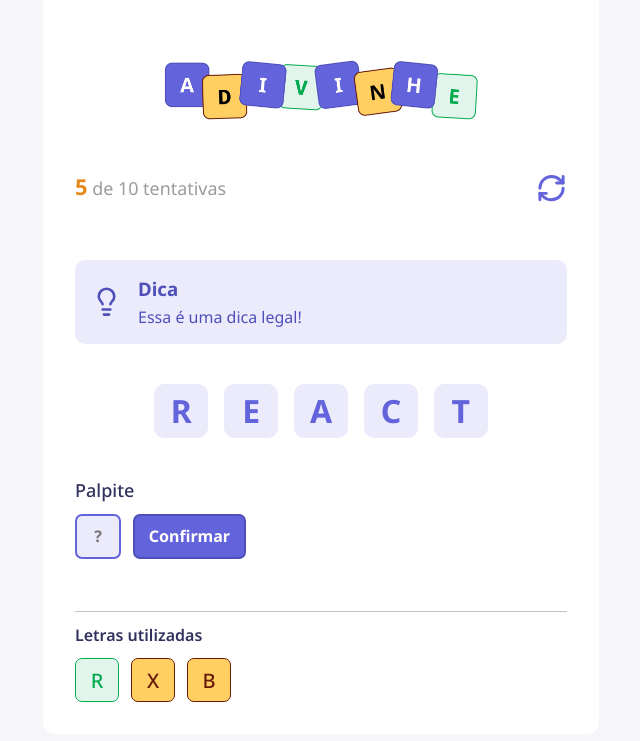
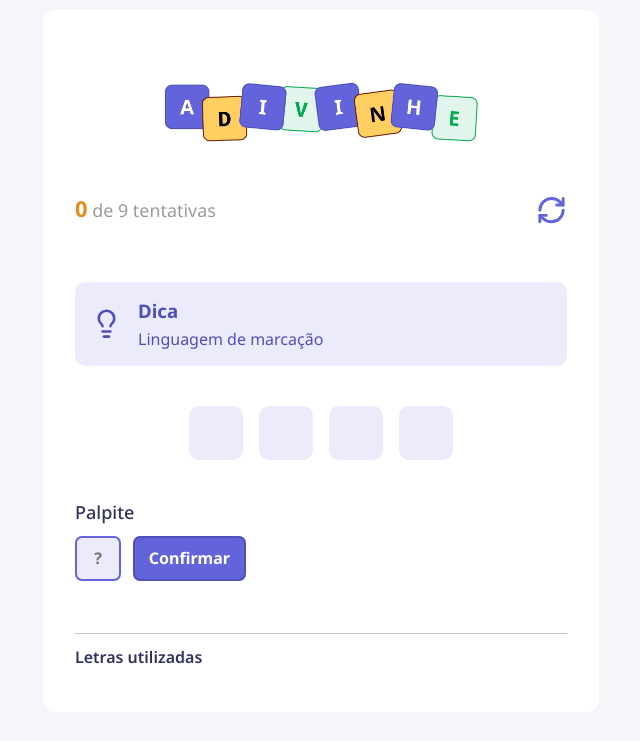
Before and after one commit to danilopinho75/adivinhe, a React (Vite) app: page / in a window 1280 px wide. Shown: the part 103-844 px from the top of the page, without its empty margins (319-959 px from the left). Built offline with nearby package versions, Linux system fonts and the light colour scheme.

Commit message:
Aplicando os fundamentos de react

```diff
--- a/src/App.tsx
+++ b/src/App.tsx
@@ -1,4 +1,9 @@
 import styles from "./app.module.css";
+
+import { useEffect, useState } from "react";
+
+import { WORDS } from "./utils/words";
+import type { Challenge } from "./utils/words"
 
 import { Header } from "./components/Header";
 import { Letter } from "./components/Letter";
@@ -6,35 +11,130 @@
 import { Input } from "./components/Input";
 import { Button } from "./components/Button";
 import { LettersUsed } from "./components/LettersUsed";
+import type { LettersUsedProps } from "./components/LettersUsed";
+
+const ATTEMPTS_MARGIN = 5;
 
 export default function App() {
+  const [score, setScore] = useState(0);
+  const [letter, setLetter] = useState("");
+  const [lettersUsed, setLettersUsed] = useState<LettersUsedProps[]>([]);
+  const [challenge, setChallenge] = useState<Challenge | null>(null);
 
   function handleRestartGame() {
-    alert("Reiniciar o jogo!");
+    const isConfirmed = window.confirm("Tem certeza que deseja reiniciar o jogo?");
+
+    if (isConfirmed) {
+      startGame();
+    }
+  }
+
+  function startGame() {
+    const index = Math.floor(Math.random() * WORDS.length);
+    const randomWord = WORDS[index];
+    setChallenge(randomWord);
+
+    setScore(0);
+    setLetter("");
+    setLettersUsed([]);
+  }
+
+  function handleConfirm() {
+    if (!challenge) {
+      return;
+    }
+
+    if (!letter.trim()) {
+      return alert("Digite uma letra!");
+    }
+
+    const value = letter.toUpperCase();
+    const exists = lettersUsed.find((used) => used.value.toUpperCase() === value);
+
+    if(exists) {
+      setLetter("");
+      return alert("Você já usou a letra " + value);
+    }
+
+    const hits = challenge.word.toUpperCase().split("").filter((char) => char === value).length;
+
+    const correct = hits > 0;
+    const currentScore = score + hits;
+
+    setLettersUsed((prevState) => [
+      ...prevState,
+      {
+        value,
+        correct: false
+      }
+    ])
+    setScore(currentScore);
+    setLetter("");
+  }
+
+  function endGame(message: string) {
+    alert(message);
+    startGame();
+  }
+
+  useEffect( () => {
+    startGame();
+  }, []);
+
+  useEffect(() => {
+    if(!challenge) {
+      return;
+    }
+
+    setTimeout(() => {
+      if(score === challenge.word.length) {
+        return endGame(`Parabéns! Você descobriu a palavra ${challenge.word}.`);
+      }
+
+      const attemptLimit = challenge.word.length + ATTEMPTS_MARGIN;
+      if (lettersUsed.length === attemptLimit) {
+        return endGame("Que pena! Suas tentativas acabaram.");
+      }
+    }, 200)
+  }, [score, lettersUsed.length]);
+
+  if (!challenge) {
+    return;
   }
 
   return (
     <div className={styles.container}>
       <main>
-        <Header current={5} max={10} onRestart={handleRestartGame} />
-        <Tip tip="Essa é uma dica legal!" />
+        <Header
+          current={lettersUsed.length}
+          max={challenge.word.length + ATTEMPTS_MARGIN}
+          onRestart={handleRestartGame}
+        />
+        <Tip tip={challenge.tip} />
 
         <div className={styles.word}>
-          <Letter value="R" />
-          <Letter value="e" />
-          <Letter value="a" />
-          <Letter value="c" />
-          <Letter value="t" />
+          {
+            challenge.word.split("").map((letter, index) => {
+              const letterUsed = lettersUsed.find((used) => used.value.toUpperCase() === letter.toUpperCase());
+              return <Letter key={index} value={letterUsed?.value} color={letterUsed?.correct ? "correct" : "default"} />
+          })}
         </div>
 
         <h4>Palpite</h4>
 
         <div className={styles.guess}>
-          <Input placeholder="?" maxLength={1} autoFocus />
-          <Button title="Confirmar" />
+          <Input
+            placeholder="?"
+            maxLength={1}
+            autoFocus
+            value={letter}
+            onChange={(e) => setLetter(e.target.value)}
+            onKeyDown={(e) => e.key === 'Enter' && handleConfirm()}
+          />
+          <Button title="Confirmar" onClick={handleConfirm} />
         </div>
 
-        <LettersUsed />
+        <LettersUsed data={lettersUsed} />
 
       </main>
     </div>
--- a/src/components/LettersUsed/index.tsx
+++ b/src/components/LettersUsed/index.tsx
@@ -2,15 +2,31 @@
 
 import { Letter } from "../Letter";
 
-export function LettersUsed() {
+export type LettersUsedProps = {
+  value: string
+  correct: boolean
+};
+
+type Props = {
+  data: LettersUsedProps[]
+}
+
+export function LettersUsed({ data }: Props) {
   return (
     <div className={styles.lettersUsed}>
       <h5>Letras utilizadas</h5>
 
       <div>
-        <Letter value="R" size="small" color="correct" />
-        <Letter value="X" size="small" color="wrong" />
-        <Letter value="B" size="small" color="wrong" />
+        {
+          data.map(({ value, correct }) => (
+            <Letter
+              key={value}
+              value={value}
+              size="small"
+              color={correct ? "correct" : "wrong"}
+            />
+          ))
+        }
       </div>
 
     </div>
```
